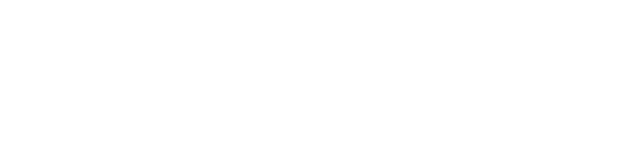
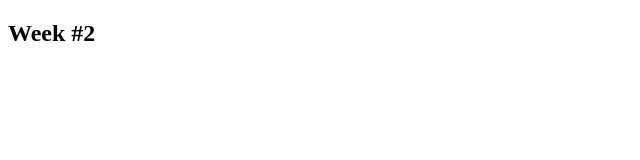
Before and after one commit to GermanaCaviglia/week-2, a plain HTML site: page index.html in a window 1280 px wide. Shown: the whole page, without its empty margins (0-640 px from the left). Drawn offline with Linux system fonts and the light colour scheme.

```diff
--- a/index.html
+++ b/index.html
@@ -7,6 +7,6 @@
     <title>Week #2</title>
 </head>
 <body>
-
+    <h2>Week #2</h2>
 </body>
 </html>
```
